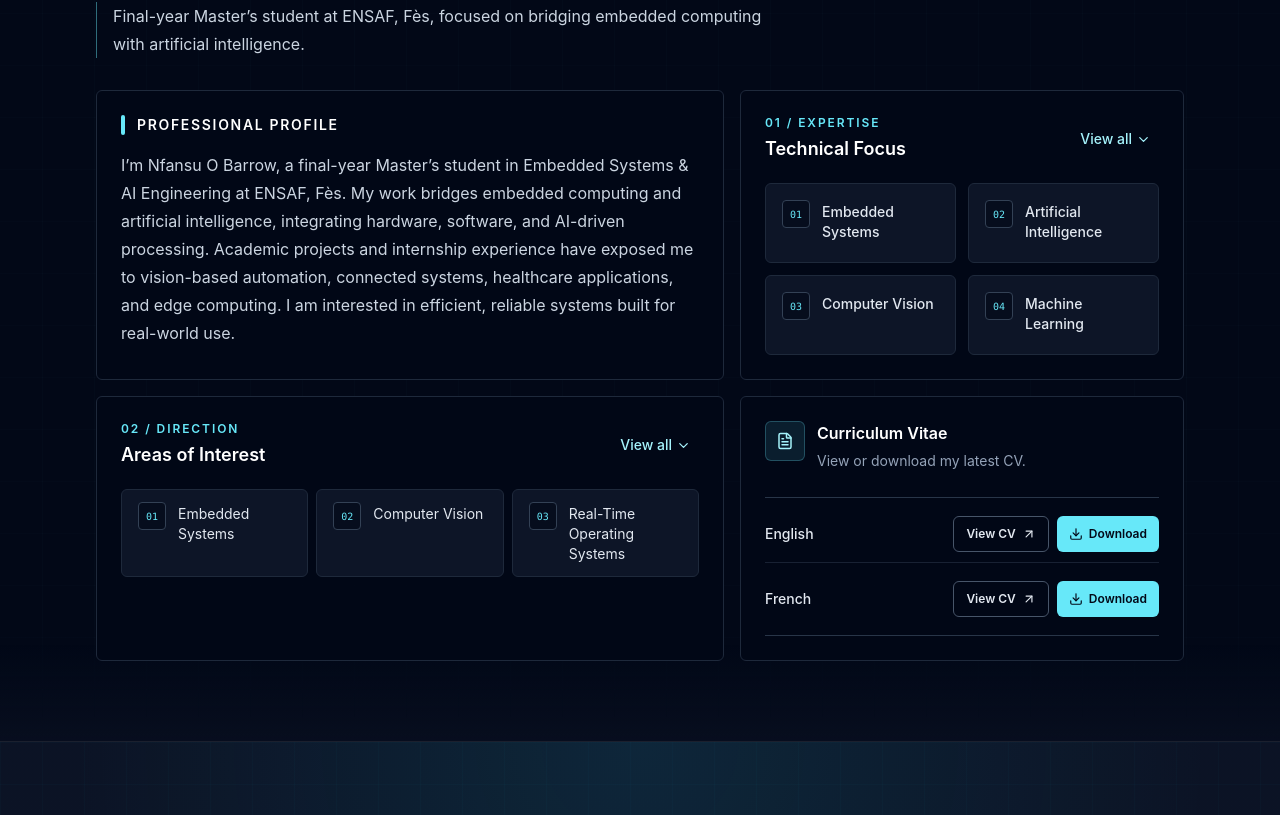
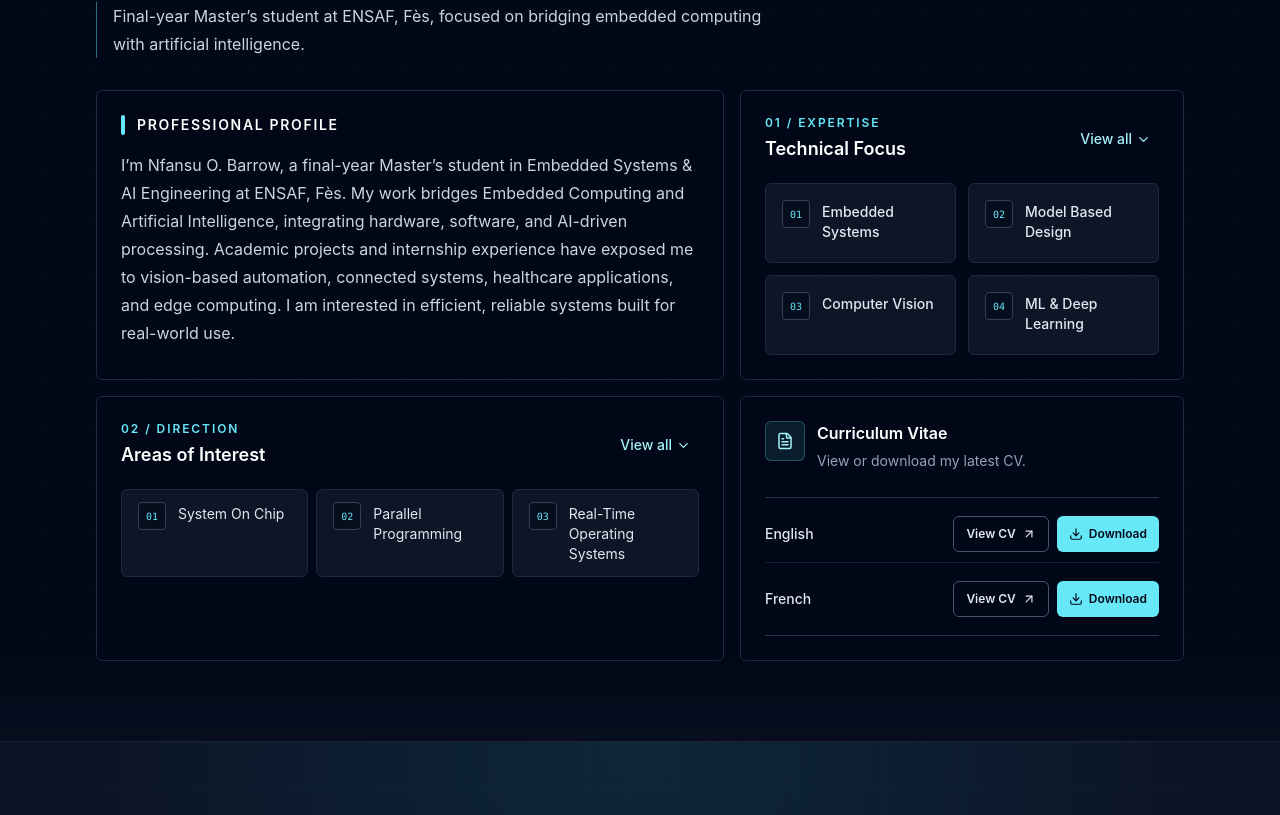
Before and after one commit to nfansu100/MY_PROFESSIONAL_PORTFOLIO, a React (Vite) app: page / in a window 1280 px wide. Shown: the part 945-1760 px from the top of the page. Built offline with nearby package versions, Linux system fonts and the light colour scheme.

Commit message:
About Data modified

```diff
--- a/src/components/sections/About.jsx
+++ b/src/components/sections/About.jsx
@@ -142,7 +142,7 @@ export default function About() {
       type === 'focus'
         ? {
             title: 'Technical Focus',
-            description: 'Technical domains I work across.',
+            description: 'Technical domains I aspire work across.',
             items: technicalFocus,
           }
         : {
--- a/src/data/about.js
+++ b/src/data/about.js
@@ -3,24 +3,26 @@ import frenchCv from '../assets/documents/cv/My_Professional_French.pdf'
 
 export const aboutProfile = {
   summary:
-    'I’m Nfansu O Barrow, a final-year Master’s student in Embedded Systems & AI Engineering at ENSAF, Fès. My work bridges embedded computing and artificial intelligence, integrating hardware, software, and AI-driven processing. Academic projects and internship experience have exposed me to vision-based automation, connected systems, healthcare applications, and edge computing. I am interested in efficient, reliable systems built for real-world use.',
+    'I’m Nfansu O. Barrow, a final-year Master’s student in Embedded Systems & AI Engineering at ENSAF, Fès. My work bridges Embedded Computing and Artificial Intelligence, integrating hardware, software, and AI-driven processing. Academic projects and internship experience have exposed me to vision-based automation, connected systems, healthcare applications, and edge computing. I am interested in efficient, reliable systems built for real-world use.',
 }
 
 export const technicalFocus = [
   'Embedded Systems',
-  'Artificial Intelligence',
+  'Model Based Design',
   'Computer Vision',
-  'Machine Learning',
+  'ML & Deep Learning',
   'Edge AI',
   'Real-Time Systems',
-  'Connected Systems & IoT',
+  'Internet Of Things',
+  'Control Systems'
 ]
 
 export const areasOfInterest = [
-  'Embedded Systems',
-  'Computer Vision',
+  'System On Chip',
+  'Parallel Programming',
   'Real-Time Operating Systems',
-  'Machine Learning & Deep Learning',
+  'Micro-electronics',
+  'Embedded Software Validation'
 ]
 
 export const curriculumVitae = [
```
